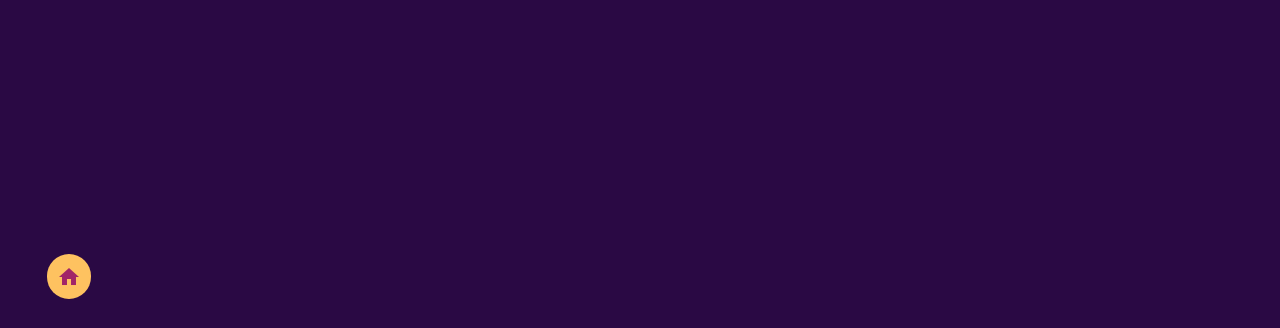
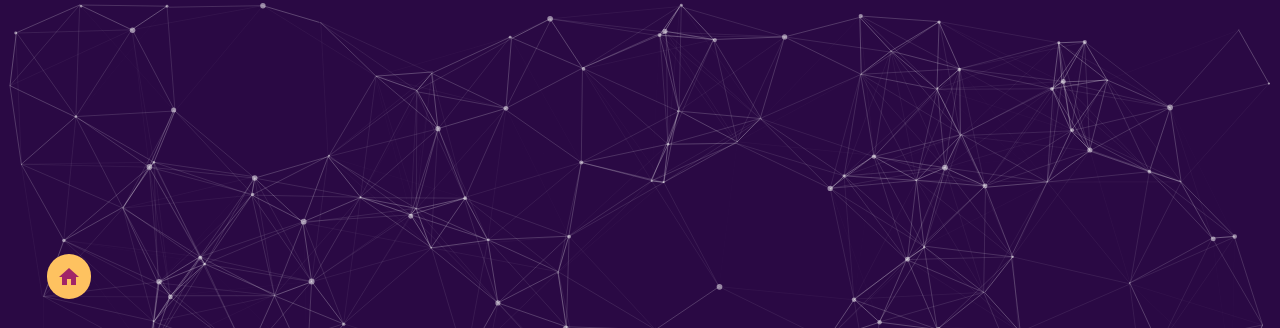
Before and after one commit to misima49/mrinal-portfolio, a plain HTML site: page index.html in a window 1280 px wide. Shown: the top 328 px of the page. Drawn offline with nearby package versions, Linux system fonts and the light colour scheme.

Commit message:
Add background animation

```diff
--- a/index.html
+++ b/index.html
@@ -7,14 +7,20 @@
     <header></header>
 
     <link href="https://fonts.googleapis.com/icon?family=Material+Icons" rel="stylesheet">
-    <link href="https://cdn.jsdelivr.net/npm/bootstrap@5.1.0/dist/css/bootstrap.min.css" rel="stylesheet" integrity="sha384-KyZXEAg3QhqLMpG8r+8fhAXLRk2vvoC2f3B09zVXn8CA5QIVfZOJ3BCsw2P0p/We" crossorigin="anonymous">
+    <link href="https://cdn.jsdelivr.net/npm/bootstrap@5.1.0/dist/css/bootstrap.min.css" rel="stylesheet"
+        integrity="sha384-KyZXEAg3QhqLMpG8r+8fhAXLRk2vvoC2f3B09zVXn8CA5QIVfZOJ3BCsw2P0p/We" crossorigin="anonymous">
 
     <link rel="stylesheet" href="https://unpkg.com/aos@next/dist/aos.css" />
     <link href="styles.css" rel="stylesheet">
 </head>
 
 <body>
+    <div id="particles-js"></div>
 
+    <!-- stats - count particles -->
+    <div class="count-particles">
+        <span class="js-count-particles"></span>
+    </div>
     <!-- navbar -->
     <header id="header" class="d-flex flex-column justify-content-center">
 
@@ -57,14 +63,16 @@
                         <div class="skill">
                             <span>Java <i class="val">95%</i></span>
                             <div class="progress">
-                                <div class="progress-bar" role="progressbar" aria-valuenow="95" aria-valuemin="0" aria-valuemax="100">JavaScript</div>
+                                <div class="progress-bar" role="progressbar" aria-valuenow="95" aria-valuemin="0"
+                                    aria-valuemax="100">JavaScript</div>
                             </div>
                         </div>
 
                         <div class="skill">
                             <span>Java <i class="val">95%</i></span>
                             <div class="progress">
-                                <div class="progress-bar" role="progressbar" aria-valuenow="95" aria-valuemin="0" aria-valuemax="100">JavaScript</div>
+                                <div class="progress-bar" role="progressbar" aria-valuenow="95" aria-valuemin="0"
+                                    aria-valuemax="100">JavaScript</div>
                             </div>
                         </div>
 
@@ -75,14 +83,16 @@
                         <div class="skill">
                             <span>Java <i class="val">95%</i></span>
                             <div class="progress">
-                                <div class="progress-bar" role="progressbar" aria-valuenow="95" aria-valuemin="0" aria-valuemax="100">JavaScript</div>
+                                <div class="progress-bar" role="progressbar" aria-valuenow="95" aria-valuemin="0"
+                                    aria-valuemax="100">JavaScript</div>
                             </div>
                         </div>
 
                         <div class="skill">
                             <span>Java <i class="val">95%</i></span>
                             <div class="progress">
-                                <div class="progress-bar" role="progressbar" aria-valuenow="95" aria-valuemin="0" aria-valuemax="100">JavaScript</div>
+                                <div class="progress-bar" role="progressbar" aria-valuenow="95" aria-valuemin="0"
+                                    aria-valuemax="100">JavaScript</div>
                             </div>
                         </div>
 
@@ -136,33 +146,44 @@
     <div class="container" id="projects-section">
         <div id="projectsSlides" class="carousel carousel-dark slide" data-bs-ride="carousel">
             <div class="carousel-indicators">
-                <button type="button" data-bs-target="#projectsSlides" data-bs-slide-to="0" class="active" aria-current="true" aria-label="Slide 1"></button>
-                <button type="button" data-bs-target="#projectsSlides" data-bs-slide-to="1" aria-label="Slide 2"></button>
-                <button type="button" data-bs-target="#projectsSlides" data-bs-slide-to="2" aria-label="Slide 3"></button>
+                <button type="button" data-bs-target="#projectsSlides" data-bs-slide-to="0" class="active"
+                    aria-current="true" aria-label="Slide 1"></button>
+                <button type="button" data-bs-target="#projectsSlides" data-bs-slide-to="1"
+                    aria-label="Slide 2"></button>
+                <button type="button" data-bs-target="#projectsSlides" data-bs-slide-to="2"
+                    aria-label="Slide 3"></button>
             </div>
             <div class="carousel-inner">
+                <div class="carousel-item">
+                    <a href="https://iiit-security-system.herokuapp.com/login" target="_blank"
+                        rel="noopener noreferrer">
+                        <img src="./images/iiit-security.png" class="d-block w-100" alt="...">
+                        <div class="carousel-caption d-none d-md-block">
+
+                            <h5>IIIT Security System</h5>
+                            <p>A wallpapers website where anyone can add images.</p>
+
+                        </div>
+                    </a>
+                </div>
                 <div class="carousel-item active">
+                    <a href="https://image-db-hackerearth.herokuapp.com/" target="_blank" rel="noopener noreferrer">
+                        <img src="./images/2.png" class="d-block w-100" alt="...">
+                        <div class="carousel-caption d-none d-md-block">
 
-                    <img src="./images/imageDB.png" alt="">
-
-                    <div class="carousel-caption d-none d-md-block">
-                        <h5>First slide label</h5>
-                        <p>Some representative placeholder content for the first slide.</p>
-                    </div>
+                            <h5>ImageDB</h5>
+                            <p>Wallpapers site where anyone can add images.</p>
+                        </div>
+                        <a />
                 </div>
                 <div class="carousel-item">
-                    <img src="./images/2.png" class="d-block w-100" alt="...">
-                    <div class="carousel-caption d-none d-md-block">
-                        <h5>Second slide label</h5>
-                        <p>Some representative placeholder content for the second slide.</p>
-                    </div>
-                </div>
-                <div class="carousel-item">
-                    <img src="./images/3.png" class="d-block w-100" alt="...">
-                    <div class="carousel-caption d-none d-md-block">
-                        <h5>Third slide label</h5>
-                        <p>Some representative placeholder content for the third slide.</p>
-                    </div>
+                    <a href="https://www.google.com" target="_blank" rel="noopener noreferrer">
+                        <img src="./images/3.png" class="d-block w-100" alt="...">
+                        <div class="carousel-caption d-none d-md-block">
+                            <h5>Aoi Discord Bot</h5>
+                            <p>A discord server moderator bot.</p>
+                        </div>
+                        <a />
                 </div>
             </div>
             <button class="carousel-control-prev" type="button" data-bs-target="#projectsSlides" data-bs-slide="prev">
@@ -178,15 +199,20 @@
 
 
     <script src="https://ajax.googleapis.com/ajax/libs/jquery/3.6.0/jquery.min.js"></script>
-    <script src="https://cdn.jsdelivr.net/npm/@popperjs/core@2.9.3/dist/umd/popper.min.js" integrity="sha384-eMNCOe7tC1doHpGoWe/6oMVemdAVTMs2xqW4mwXrXsW0L84Iytr2wi5v2QjrP/xp" crossorigin="anonymous"></script>
-    <script src="https://cdn.jsdelivr.net/npm/bootstrap@5.1.0/dist/js/bootstrap.min.js" integrity="sha384-cn7l7gDp0eyniUwwAZgrzD06kc/tftFf19TOAs2zVinnD/C7E91j9yyk5//jjpt/" crossorigin="anonymous"></script>
+    <script src="https://cdn.jsdelivr.net/npm/@popperjs/core@2.9.3/dist/umd/popper.min.js"
+        integrity="sha384-eMNCOe7tC1doHpGoWe/6oMVemdAVTMs2xqW4mwXrXsW0L84Iytr2wi5v2QjrP/xp"
+        crossorigin="anonymous"></script>
+    <script src="https://cdn.jsdelivr.net/npm/bootstrap@5.1.0/dist/js/bootstrap.min.js"
+        integrity="sha384-cn7l7gDp0eyniUwwAZgrzD06kc/tftFf19TOAs2zVinnD/C7E91j9yyk5//jjpt/"
+        crossorigin="anonymous"></script>
 
     <script src="https://unpkg.com/aos@next/dist/aos.js"></script>
     <script>
-    AOS.init();
+        AOS.init();
     </script>
     <script src="https://cdn.jsdelivr.net/npm/typed.js@2.0.12"></script>
 
+    <script src="https://cdn.jsdelivr.net/npm/particles.js@2.0.0/particles.min.js"></script>
     <script src="test.js"></script>
 </body>
 
--- a/styles.css
+++ b/styles.css
@@ -6,6 +6,16 @@ body {
     text-align: center;
 }
 
+#particles-js {
+    position: fixed;
+    width: 100%;
+    height: 100%;
+    background-color: transparent;
+    background-image: url("");
+    background-repeat: no-repeat;
+    background-size: cover;
+    background-position: 50% 50%;
+  }
 /************Navbar*************/
 #header {
     position: fixed;
@@ -36,7 +46,8 @@ body {
 
 }
 
-a, a:hover {
+a,
+a:hover {
     color: #A12568;
     text-decoration: none;
 }
@@ -46,9 +57,9 @@ a, a:hover {
 }
 
 @media only screen and (max-width: 750px) {
-  nav {
-    visibility: hidden;
-  }
+    nav {
+        visibility: hidden;
+    }
 }
 
 
@@ -129,3 +140,19 @@ a, a:hover {
     font-size: 25px;
     vertical-align: -20%;
 }
+
+/**********Projects/Contributions Section**********/
+
+#projects-section {
+    display: flex;
+    align-items: center;
+    flex-direction: column;
+    justify-content: center;
+    overflow: hidden;
+    padding: 2rem 1rem;
+    height: 100vh;
+}
+
+#projectsSlides {
+    width: 90%;
+}
--- a/test.js
+++ b/test.js
@@ -29,3 +29,133 @@ $(".nav-item i").mouseover(function(e) {
 }).mouseout(function(e) {
     console.log($(e.target).next().remove());
 })
+
+/* ---- particles.js config ---- */
+
+particlesJS("particles-js", {
+    "particles": {
+      "number": {
+        "value": 150,
+        "density": {
+          "enable": true,
+          "value_area": 800
+        }
+      },
+      "color": {
+        "value": "#ffffff"
+      },
+      "shape": {
+        "type": "circle",
+        "stroke": {
+          "width": 0,
+          "color": "#000000"
+        },
+        "polygon": {
+          "nb_sides": 5
+        },
+        "image": {
+          "src": "img/github.svg",
+          "width": 100,
+          "height": 100
+        }
+      },
+      "opacity": {
+        "value": 0.5,
+        "random": false,
+        "anim": {
+          "enable": false,
+          "speed": 1,
+          "opacity_min": 0.1,
+          "sync": false
+        }
+      },
+      "size": {
+        "value": 3,
+        "random": true,
+        "anim": {
+          "enable": false,
+          "speed": 40,
+          "size_min": 0.1,
+          "sync": false
+        }
+      },
+      "line_linked": {
+        "enable": true,
+        "distance": 150,
+        "color": "#ffffff",
+        "opacity": 0.4,
+        "width": 1
+      },
+      "move": {
+        "enable": true,
+        "speed": 6,
+        "direction": "none",
+        "random": false,
+        "straight": false,
+        "out_mode": "out",
+        "bounce": false,
+        "attract": {
+          "enable": false,
+          "rotateX": 600,
+          "rotateY": 1200
+        }
+      }
+    },
+    "interactivity": {
+      "detect_on": "canvas",
+      "events": {
+        "onclick": {
+          "enable": true,
+          "mode": "push"
+        },
+        "resize": true
+      },
+      "modes": {
+        "grab": {
+          "distance": 140,
+          "line_linked": {
+            "opacity": 1
+          }
+        },
+        "bubble": {
+          "distance": 400,
+          "size": 40,
+          "duration": 2,
+          "opacity": 8,
+          "speed": 3
+        },
+        "repulse": {
+          "distance": 200,
+          "duration": 0.4
+        },
+        "push": {
+          "particles_nb": 4
+        },
+        "remove": {
+          "particles_nb": 2
+        }
+      }
+    },
+    "retina_detect": true
+  });
+
+
+  /* ---- stats.js config ---- */
+
+  var count_particles, stats, update;
+  stats = new Stats;
+  stats.setMode(0);
+  stats.domElement.style.position = 'absolute';
+  stats.domElement.style.left = '0px';
+  stats.domElement.style.top = '0px';
+  document.body.appendChild(stats.domElement);
+  count_particles = document.querySelector('.js-count-particles');
+  update = function() {
+    stats.begin();
+    stats.end();
+    if (window.pJSDom[0].pJS.particles && window.pJSDom[0].pJS.particles.array) {
+      count_particles.innerText = window.pJSDom[0].pJS.particles.array.length;
+    }
+    requestAnimationFrame(update);
+  };
+  requestAnimationFrame(update);
```
Also changed, not shown: images/iiit-security.png (added).
